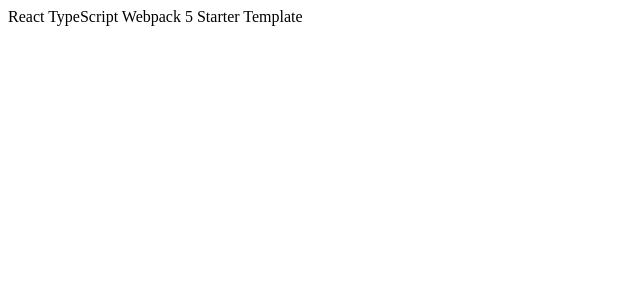
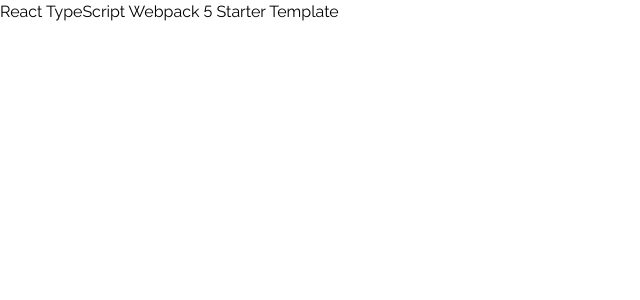
Before and after one commit to Ncode49/PokedexProject, a React app: page / in a window 1280 px wide. Shown: the top 300 px of the page, without its empty margins (0-640 px from the left). Built offline with nearby package versions, Linux system fonts and the light colour scheme; no server answers.

Commit message:
add tailwind

```diff
--- /dev/null
+++ b/postcss.config.js
@@ -0,0 +1,2 @@
+const tailwindcss = require('tailwindcss')
+module.exports = { plugins: ['postcss-preset-env', tailwindcss] }
--- a/src/components/PokemonCard.tsx
+++ b/src/components/PokemonCard.tsx
@@ -16,12 +16,12 @@ export const PokemonCard = () => {
       {pokemonCard && (
         <figure>
           <figcaption>
-            <p>Numero: {pokemonCard.id}</p>
-            <h2>{pokemonCard.name}</h2>
+            <p className="">Numero3: 4{pokemonCard.id}</p>
+            <h2 className="">{pokemonCard.name}</h2>
             <img src={pokemonCard.sprite} alt={pokemonCard.name} />
             <div>
               {pokemonCard.types.map((type) => (
-                <span>{type}</span>
+                <span key={type}>{type}</span>
               ))}
             </div>
           </figcaption>
--- a/src/index.tsx
+++ b/src/index.tsx
@@ -1,4 +1,4 @@
 import ReactDOM from 'react-dom'
 import { App } from './App'
-
+import './styles.css'
 ReactDOM.render(<App />, document.getElementById('root'))
--- /dev/null
+++ b/src/styles.css
@@ -0,0 +1,10 @@
+@import url('https://fonts.googleapis.com/css2?family=Raleway:ital,wght@0,100;0,200;0,300;0,400;0,500;0,600;0,700;0,800;0,900;1,100;1,200;1,300;1,400;1,500;1,600;1,700;1,800;1,900&display=swap');
+@tailwind base;
+@tailwind components;
+@tailwind utilities;
+
+@layer base {
+  body {
+    font-variant-numeric: lining-nums;
+  }
+}
--- /dev/null
+++ b/tailwind.config.js
@@ -0,0 +1,10 @@
+module.exports = {
+  content: ['./src/**/*.{html,js,tsx,ts}'],
+  theme: {
+    extend: {},
+    fontFamily: {
+      sans: ['Raleway,sans-serif'],
+    },
+  },
+  plugins: [],
+}
--- a/webpack/webpack.common.js
+++ b/webpack/webpack.common.js
@@ -1,6 +1,6 @@
 const path = require('path')
 const HtmlWebpackPlugin = require('html-webpack-plugin')
-
+const MiniCssExtractPlugin = require('mini-css-extract-plugin')
 module.exports = {
   entry: path.resolve(__dirname, '..', './src/index.tsx'),
   resolve: {
@@ -19,7 +19,7 @@ module.exports = {
       },
       {
         test: /\.css$/,
-        use: ['style-loader', 'css-loader'],
+        use: [MiniCssExtractPlugin.loader, 'css-loader', 'postcss-loader'],
       },
       {
         test: /\.(?:ico|gif|png|jpg|jpeg)$/i,
@@ -36,8 +36,13 @@ module.exports = {
     filename: 'bundle.js',
   },
   plugins: [
+    new MiniCssExtractPlugin({
+      filename: 'styles.css',
+      chunkFilename: 'styles.css',
+    }),
     new HtmlWebpackPlugin({
-      template: path.resolve(__dirname, '..', './src/index.html'),
+      template: './src/index.html',
+      filename: './index.html',
     }),
   ],
   stats: 'errors-only',
```
Also changed, not shown: package.json (+8 -2 lines), .eslintrc.js (added), .prettierrc.js (added), src/.babelrc (added), 1 other file (tests, documents, lock files or other folders).
